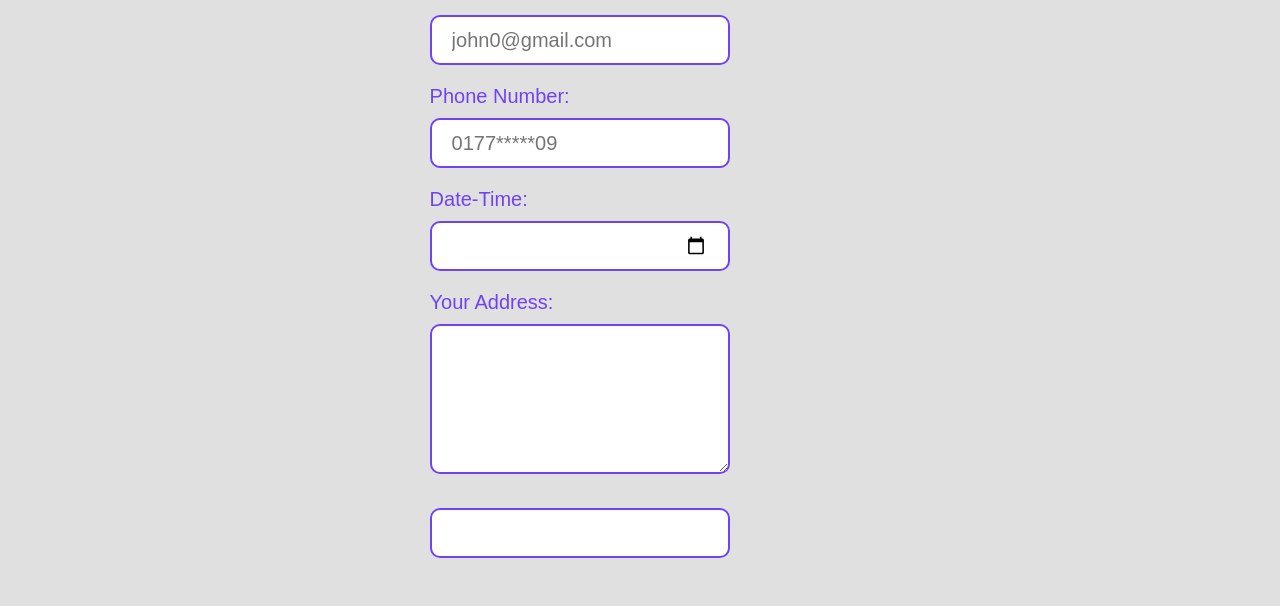
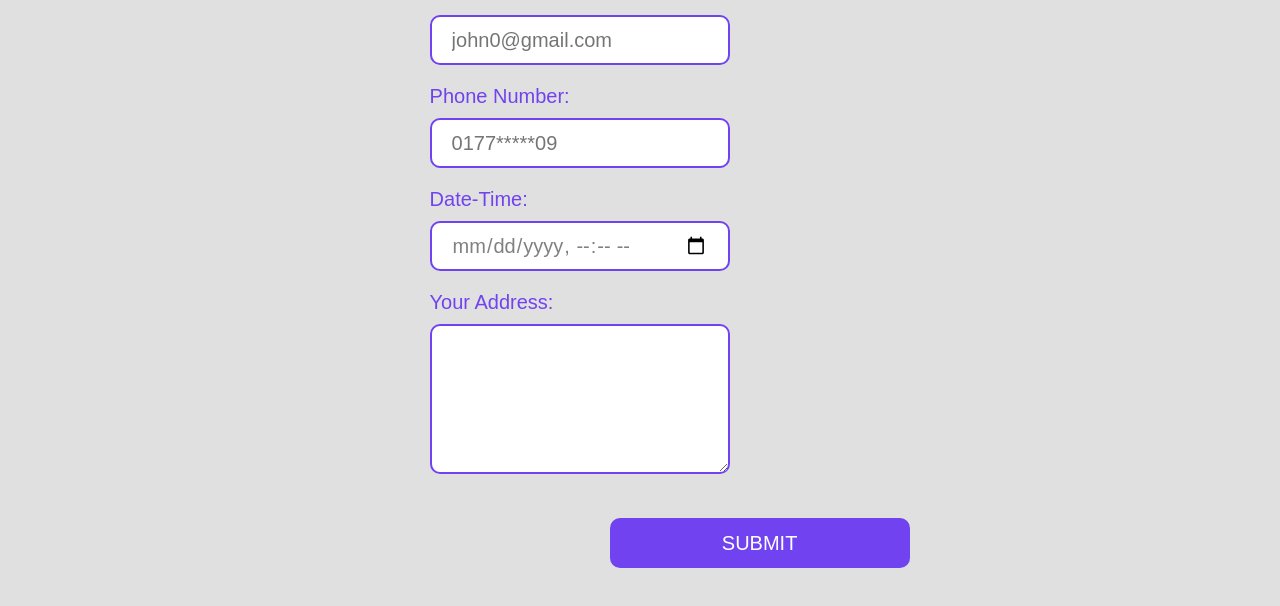
Before and after one commit to nurhasan01/photo-hub.git.io, a plain HTML site: page index.html in a window 1280 px wide. Shown: the part 4152-4758 px from the top of the page. Drawn offline with nearby package versions, Linux system fonts and the light colour scheme.

Commit message:
Update main.css

```diff
--- a/main.css
+++ b/main.css
@@ -438,8 +438,10 @@ textarea {
   height: 150px;
 }
 
-.dtime input[type="detetime-local"{
-  color:#000;}
+input[type="datetime-local"]{
+  color: gray;
+}
+
 
 input:hover,
 input:focus,
```
